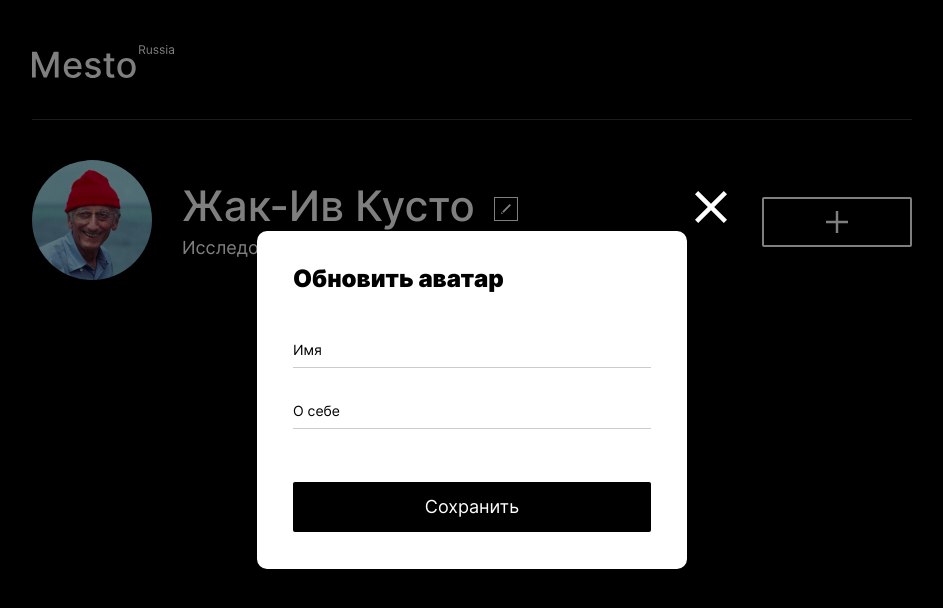
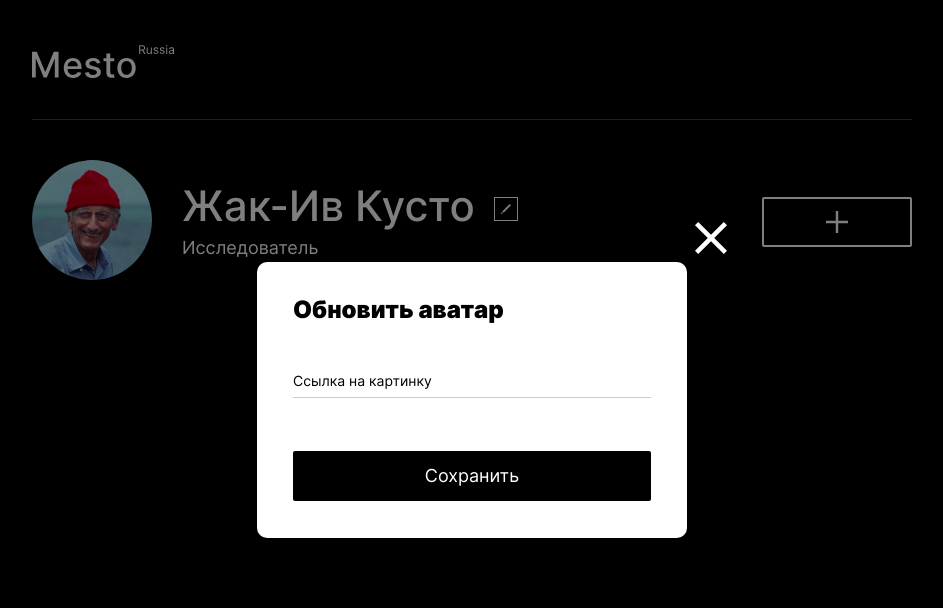
Before and after one commit to Ksenia-Beznos/mesto-react, a React (Create React App) app: page / in a window 1280 px wide. Both pictures are taken after a click on the button 260 px from the left and 220 px from the top of the page. Shown: the top 608 px of the page, without its empty margins (168-1111 px from the left). Built offline with nearby package versions, Linux system fonts and the light colour scheme.

Commit message:
done OpenPopups & ClosePopups

```diff
--- a/src/components/App.js
+++ b/src/components/App.js
@@ -1,5 +1,4 @@
 import React from 'react';
-import { useState, useEffect } from 'react';
 import Header from './Header';
 import Main from './Main';
 import Footer from './Footer';
@@ -7,29 +6,36 @@ import PopupWithForm from './PopupWithForm';
 import ImagePopup from './ImagePopup';
 
 function App() {
+	const [isEditProfilePopupOpen, setIsEditProfilePopupOpen] = React.useState(false);
+	const [isAddPlacePopupOpen, setIsAddPlacePopupOpen] = React.useState(false);
+	const [isEditAvatarPopupOpen, setIsEditAvatarPopupOpen] = React.useState(false);
+
+	function closeAllPopups() {
+		setIsEditProfilePopupOpen(false);
+		setIsEditAvatarPopupOpen(false);
+		setIsAddPlacePopupOpen(false);
+	}
+
 	return (
 		<div className='page'>
 			<Header />
-			<Main />
+			<Main
+				onEditProfile={setIsEditProfilePopupOpen}
+				onAddPlace={setIsAddPlacePopupOpen}
+				onEditAvatar={setIsEditAvatarPopupOpen}
+			/>
+
 			<Footer />
 
-			<PopupWithForm title='Редактировать профиль' name='profile' children='Сохранить' />
-			<PopupWithForm title='Новое место' name='cards' children='Создать' />
-			<PopupWithForm title='Обновить аватар' name='avatar' children='Сохранить'/>
-			<PopupWithForm title='Вы уверены?' name='cards-delete' children='Да'/>
-
-			<ImagePopup />
-
-			{/* Section popup Profile */}
-			{/* <div className='popup popup_type_profile'>
-				<div className='popup__container'>
-					<button
-						className='popup__close-icon popup__close-icon_type_profile'
-						type='button'
-						aria-label='Закрыть'
-					></button>
-					<h2 className='popup__heading'>Редактировать профиль</h2>
-					<form className='popup__form popup__form_type_profile' name='profile__form' noValidate>
+			{/* Форма Profile */}
+			<PopupWithForm
+				title='Редактировать профиль'
+				name='profile'
+				button='Сохранить'
+				label='Сохранить'
+				isOpen={isEditProfilePopupOpen}
+				onClose={closeAllPopups}
+			>
 				<input
 					id='name-input'
 					className='popup__input popup__input_type_name'
@@ -52,24 +58,17 @@ function App() {
 					maxLength='200'
 				/>
 				<span className='text-input-error popup__input-error'></span>
-						<button className='popup__submit-button' type='submit' aria-label='Сохранить'>
-							Сохранить
-						</button>
-					</form>
-				</div>
-			</div> */}
+			</PopupWithForm>
 
-
-			{/* Section popup Card */}
-			{/* <div className='popup popup_type_cards'>
-				<div className='popup__container'>
-					<button
-						className='popup__close-icon popup__close-icon_type_cards'
-						type='button'
-						aria-label='Закрыть'
-					></button>
-					<h2 className='popup__heading'>Новое место</h2>
-					<form className='popup__form popup__form_type_cards' name='profile__form-cards' noValidate>
+			{/* Форма Cards */}
+			<PopupWithForm
+				title='Новое место'
+				name='cards'
+				button='Создать'
+				label='Создать'
+				isOpen={isAddPlacePopupOpen}
+				onClose={closeAllPopups}
+			>
 				<input
 					id='title-input'
 					className='popup__input popup__input_type_title'
@@ -90,35 +89,17 @@ function App() {
 					required
 				/>
 				<span className='link-input-error popup__input-error'></span>
-						<button className='popup__submit-button' type='submit' name='submit' aria-label='Сохранить'>
-							Создать
-						</button>
-					</form>
-				</div>
-			</div>
-			 */}
+			</PopupWithForm>
 
-
-			{/* Section popup Card Confirm Delete */}
-			{/* <div className='popup popup_type_cards-delete'>
-				<div className='popup__container'>
-					<button className='popup__close-icon' type='button' aria-label='Закрыть'></button>
-					<form className='popup__form' name='cardDelete' noValidate>
-						<h2 className='popup__heading popup__heading_type_cards-delete'>Вы уверены?</h2>
-						<button className='popup__submit-button' type='submit' aria-label='Подтвердить'>
-							Да
-						</button>
-					</form>
-				</div>
-			</div> */}
-
-
-			{/* Section popup Avatar */}
-			{/* <div className='popup popup_type_avatar'>
-				<div className='popup__container'>
-					<button className='popup__close-icon' type='button' aria-label='Закрыть'></button>
-					<h2 className='popup__heading'>Обновить аватар</h2>
-					<form className='popup__form popup__form_type_avatar' name='profile__form-avatar' noValidate>
+			{/* Форма Avatar */}
+			<PopupWithForm
+				title='Обновить аватар'
+				name='avatar'
+				button='Сохранить'
+				label='Сохранить'
+				isOpen={isEditAvatarPopupOpen}
+				onClose={closeAllPopups}
+			>
 				<input
 					id='link-input-avatar'
 					className='popup__input popup__input_type_link'
@@ -128,17 +109,12 @@ function App() {
 					required
 				/>
 				<span className='link-input-avatar-error popup__input-error'></span>
-						<button
-							className='popup__submit-button popup__submit-button_type_avatar'
-							type='submit'
-							name='submitAvatar'
-							aria-label='Сохранить'
-						>
-							Сохранить
-						</button>
-					</form>
-				</div>
-			</div> */}
+			</PopupWithForm>
+
+			{/* Форма Delete-card */}
+			<PopupWithForm title='Вы уверены?' name='cards-delete' button='Да' label='Да' />
+
+			<ImagePopup />
 
 			{/* Section Template Owner */}
 			<template id='template-element-owner'>
--- a/src/components/Footer.js
+++ b/src/components/Footer.js
@@ -1,5 +1,4 @@
 import React from 'react';
-import { useState, useEffect } from 'react';
 
 function Footer() {
 	return (
--- a/src/components/Header.js
+++ b/src/components/Header.js
@@ -1,5 +1,4 @@
 import React from 'react';
-import { useState, useEffect } from 'react';
 import Logo from '../images/Logo.svg';
 
 function Header() {
--- a/src/components/ImagePopup.js
+++ b/src/components/ImagePopup.js
@@ -1,5 +1,4 @@
 import React from 'react';
-import { useState, useEffect } from 'react';
 
 function ImagePopup() {
   <div className='popup popup_type_image'>
--- a/src/components/Main.js
+++ b/src/components/Main.js
@@ -1,19 +1,7 @@
 import React from 'react';
-import { useState, useEffect } from 'react';
 import avatar from '../images/avatar.jpg';
 
-function Main() {
-	function handleEditAvatarClick() {
-		document.querySelector('.popup_type_avatar').classList.add('popup_opened');
-	}
-
-	function handleEditProfileClick() {
-		document.querySelector('.popup_type_profile').classList.add('popup_opened');
-	}
-
-	function handleAddPlaceClick() {
-    document.querySelector('.popup_type_cards').classList.add('popup_opened');
-  }
+function Main(props) {
 
 	return (
 		<main className='content'>
@@ -24,7 +12,7 @@ function Main() {
 						className='profile__avatar-button'
 						type='button'
 						aria-label='Изменить аватар'
-						onClick={handleEditAvatarClick}
+						onClick={props.onEditAvatar}
 					>
 						<img className='profile__avatar' src={avatar} alt='Аватар' />
 					</button>
@@ -37,14 +25,14 @@ function Main() {
 							className='profile__edit-button'
 							type='button'
 							aria-label='Изменить'
-							onClick={handleEditProfileClick}
+							onClick={props.onEditProfile}
 						></button>
 					</div>
 					<button
 						className='profile__add-button'
 						type='button'
 						aria-label='Добавить'
-						onClick={handleAddPlaceClick}
+						onClick={props.onAddPlace}
 					></button>
 				</div>
 			</section>
--- a/src/components/PopupWithForm.js
+++ b/src/components/PopupWithForm.js
@@ -1,53 +1,26 @@
 import React from 'react';
-import { useState, useEffect } from 'react';
 
 function PopupWithForm(props) {
-  // const [isEditProfilePopupOpen, setIsEditProfilePopupOpen] = useState(false);
-
-  // function handleEditProfileClick() {
-  //   setIsEditProfilePopupOpen(true)
-  // }
-
 	return (
-	<div className={`popup popup_type_${props.name}`}>
+		<div className={`popup popup_type_${props.name} ${props.isOpen ? 'popup_opened' : ''}`}>
 			<div className='popup__container'>
 				<button
 					className={`popup__close-icon popup__close-icon_type_${props.name}`}
 					type='button'
 					aria-label='Закрыть'
+					onClick={props.onClose}
 				></button>
 				<h2 className='popup__heading'>{props.title}</h2>
 
 				<form className={`popup__form popup__form_type_${props.name}}`} name={props.name} noValidate>
-						<input
-							id='name-input'
-							className='popup__input popup__input_type_name'
-							type='text'
-							name='nameInput'
-							placeholder='Имя'
-							required
-							minLength='2'
-							maxLength='40'
-						/>
-						<span className='name-input-error popup__input-error'></span>
-						<input
-							id='text-input'
-							className='popup__input popup__input_type_job'
-							type='text'
-							name='jobInput'
-							placeholder='О себе'
-							required
-							minLength='2'
-							maxLength='200'
-						/>
-						<span className='text-input-error popup__input-error'></span>
-						<button className='popup__submit-button' type='submit' aria-label='Сохранить'>
 					{props.children}
+					<button className='popup__submit-button' type='submit' aria-label={props.label}>
+						{props.button}
 					</button>
 				</form>
 			</div>
 		</div>
-  )
+	);
 }
 
 export default PopupWithForm;
```
Lines whose indentation alone changed are shown as unchanged.
